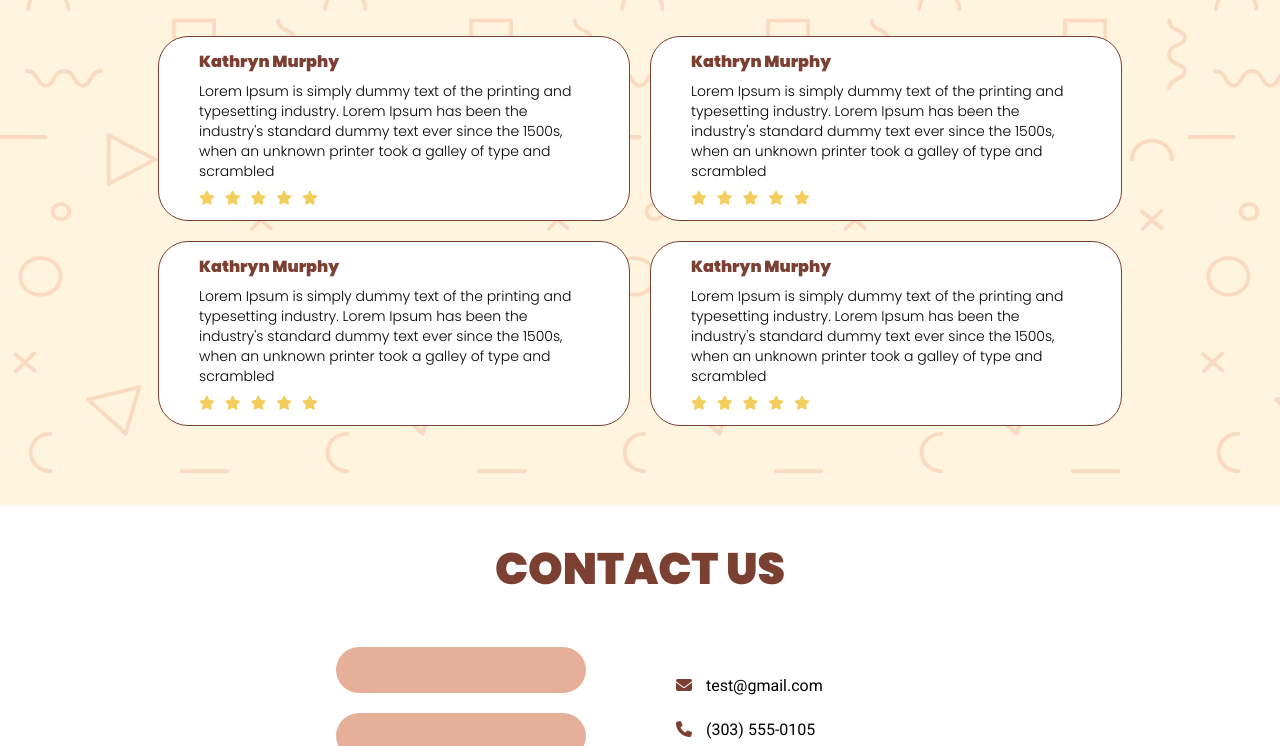
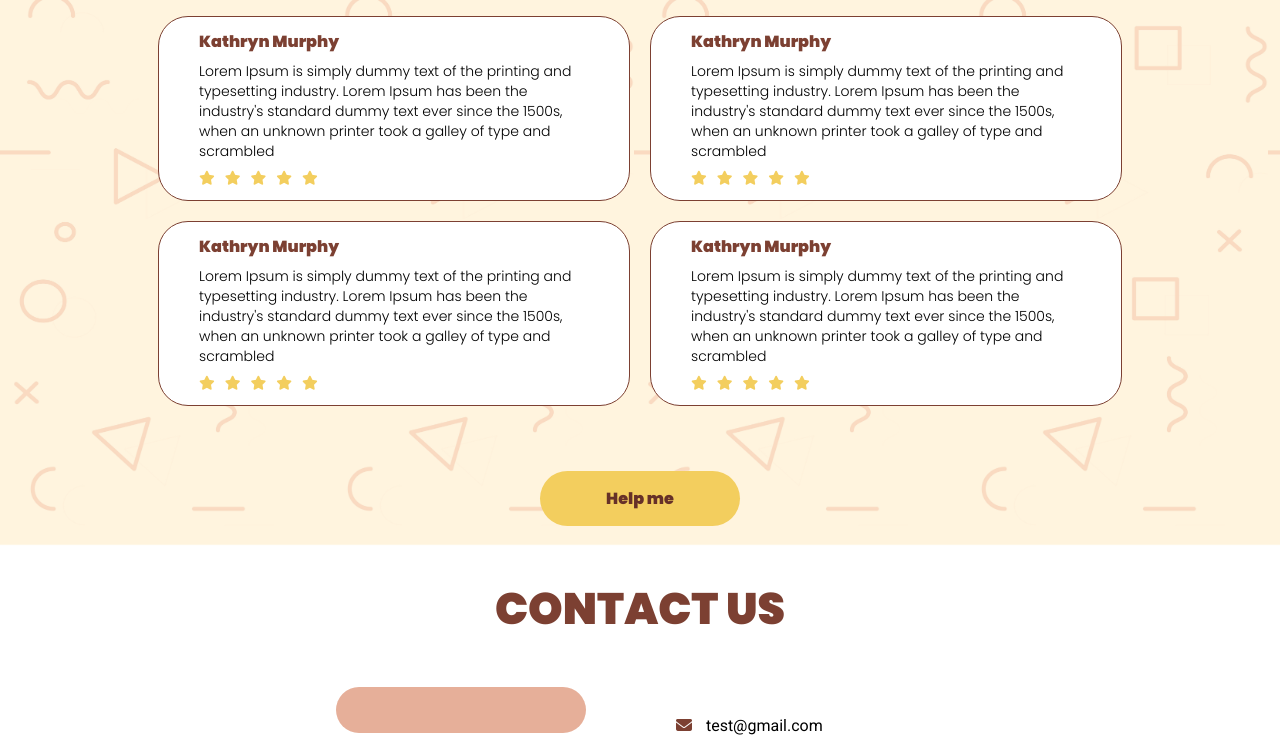
Before and after one commit to orbitechz/grupo09-atividade-semanal-2, a plain HTML site: page index.html in a window 1280 px wide. Shown: the part 729-1475 px from the top of the page. Drawn offline with Linux system fonts and the light colour scheme.

Commit message:
help me button added

```diff
--- a/css/main.css
+++ b/css/main.css
@@ -68,7 +68,7 @@ body {
   background-color: var(--corPrimaria);
   padding: 25px 0 25px 0;
 }
-.services .bottomHelp{
+.bottomHelp{
   background-color: #F3CE5E;
   padding: 15px;
   border-radius: 99px;
@@ -128,7 +128,7 @@ body {
   background-color: #7C4032;
   padding: 25px 0 25px 0;
 }
-.services .bottomHelp {
+.bottomHelp {
   background-color: #F3CE5E;
   padding: 15px;
   border-radius: 99px;
@@ -142,7 +142,7 @@ body {
   width: 200px;
   font-size: 16px;
 }
-.services .bottomHelp:hover {
+.bottomHelp:hover {
   background-color: #fff;
   transform: translateY(-7px);
 }
@@ -154,8 +154,12 @@ body {
 .testymonials{
   background-image: url("/imgs/fundo-patthern.jpg");
   background-size: contain;
-  height: 600px;
-
+  height: 640px;
+  display: flex;
+  flex-direction: column;
+  align-items: center;
+  align-self: center;
+  justify-content: space-evenly;
 }
 
 .testymonials .layout {
@@ -165,11 +169,11 @@ body {
   justify-content: center;
   row-gap: 20px;
   column-gap: 20px;
+  margin-top: 30px;
 }
 
 .testymonials .section-head{
   color: var(--corPrimaria);
-  margin-bottom: 50px;
 }
 
 .testymonials .layout .testmoniyalBox{
@@ -203,6 +207,11 @@ body {
   color:#F3CE5E ;
   letter-spacing: 10px;
   font-size: 14px;
+}
+
+.testymonials .bottomHelp{
+  align-items: baseline;
+  margin-bottom: 50px;
 }
 
 
--- a/index.html
+++ b/index.html
@@ -64,6 +64,7 @@
                     <div class="ratingStars"><i class="fa-solid fa-star"></i><i class="fa-solid fa-star"></i><i class="fa-solid fa-star"></i><i class="fa-solid fa-star"></i><i class="fa-solid fa-star"></i></div>
                 </div>
             </div>
+            <button class="bottomHelp">Help me</button>
         </div>
     </section>
 
```
